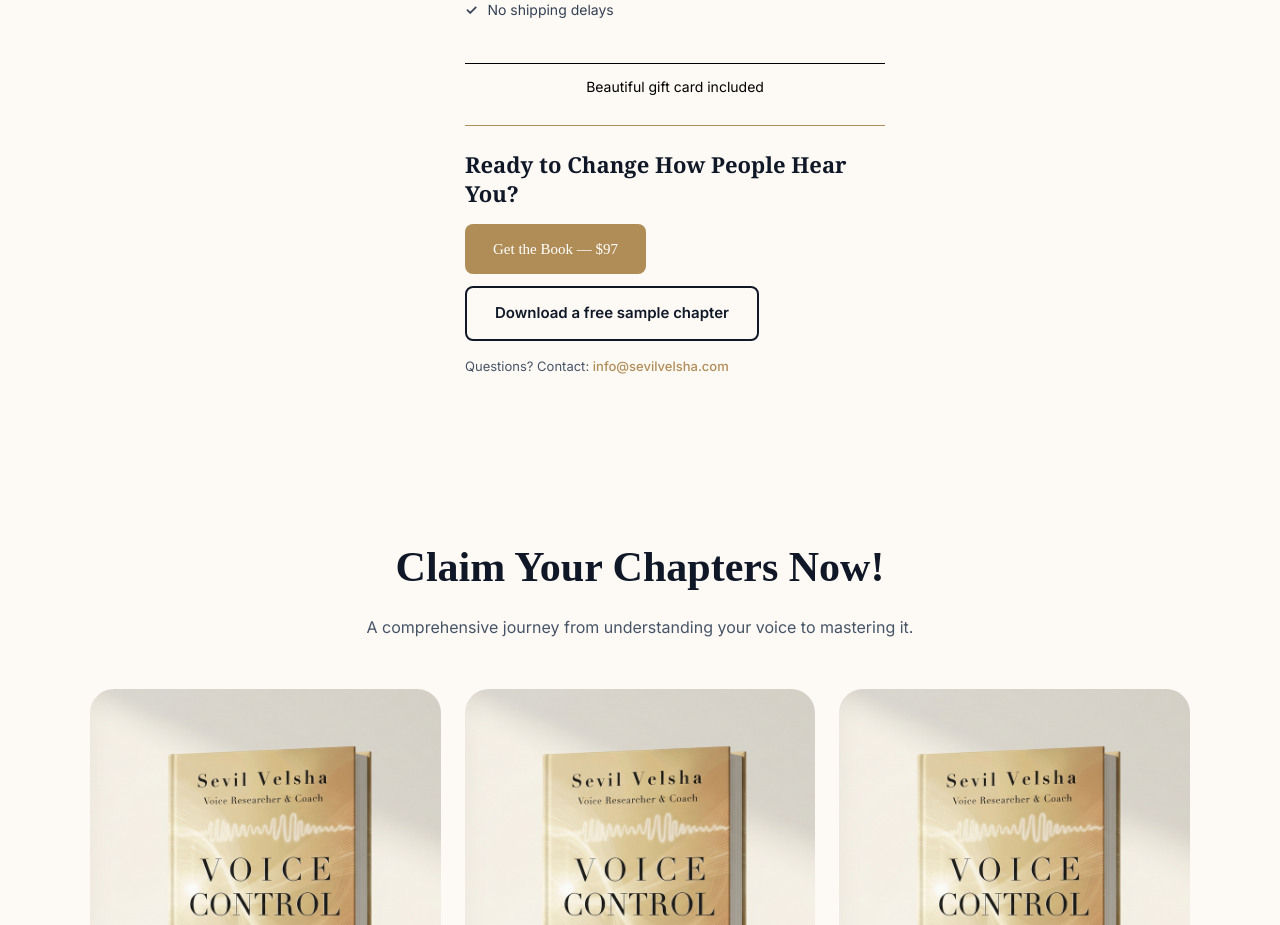
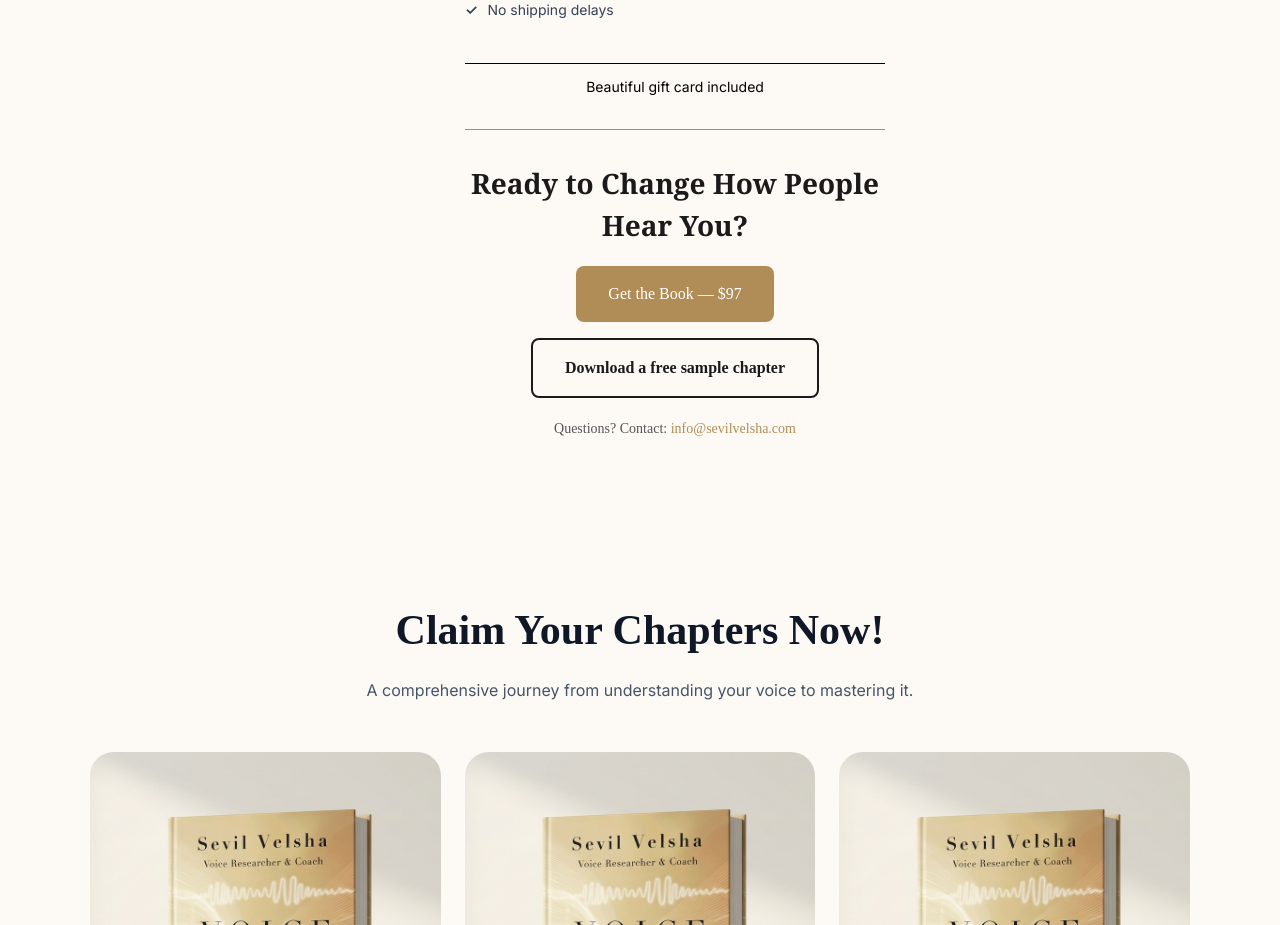
Before and after one commit to mustafahassan065/SevilVelsha, a React (Vite) app: page /voice-control-book in a window 1280 px wide. Shown: the part 4540-5465 px from the top of the page. Built offline with nearby package versions, Linux system fonts and the light colour scheme.

Commit message:
Fix the gift section

```diff
--- a/src/routes/voice-book/GiftSection/GiftSection.module.css
+++ b/src/routes/voice-book/GiftSection/GiftSection.module.css
@@ -85,40 +85,41 @@
   text-align: center;
 }
 
-/* ── CTA portion ── */
+/* ── CTA portion — same as Card ── */
 .ctaWrapper {
-  margin-top: 28px;
-  padding-top: 24px;
-  border-top: 1px solid #B08D57;
+  margin-top: 32px;
+  padding-top: 32px;
+  border-top: 1.5px solid #B08D57;
   width: 100%;
   display: flex;
   flex-direction: column;
-  align-items: flex-start;
-  gap: 16px;
+  align-items: center;
+  gap: 20px;
+  text-align: center;
 }
 
 .ctaTitle {
   font-family: 'Georgia', serif;
-  font-size: 22px;
+  font-size: 28px;
   font-weight: 600;
-  color: #101828;
+  color: #1a1a1a;
   margin: 0;
-  line-height: 1.3;
 }
 
 .ctaButtons {
   display: flex;
-  gap: 12px;
+  gap: 16px;
+  align-items: center;
   flex-wrap: wrap;
-  align-items: center;
+  justify-content: center;
 }
 
 .ctaButton {
   background-color: #b08d57;
   color: #ffffff;
-  font-size: 15px;
+  font-size: 16px;
   font-weight: 500;
-  padding: 14px 28px;
+  padding: 16px 32px;
   border: none;
   border-radius: 8px;
   cursor: pointer;
@@ -133,26 +134,24 @@
 
 .ctaSampleButton {
   background-color: transparent;
-  color: #101828;
-  font-size: 15px;
+  color: #1a1a1a;
+  font-size: 16px;
   font-weight: 600;
-  padding: 14px 28px;
-  border: 2px solid #101828;
+  padding: 16px 32px;
+  border: 2px solid #1a1a1a;
   border-radius: 8px;
   cursor: pointer;
   transition: all 0.2s;
-  font-family: 'Inter', sans-serif;
 }
 
 .ctaSampleButton:hover {
-  background-color: #101828;
+  background-color: #1a1a1a;
   color: #ffffff;
 }
 
 .ctaContact {
-  font-family: 'Inter', sans-serif;
-  font-size: 13px;
-  color: #475467;
+  font-size: 14px;
+  color: #555;
   margin: 0;
 }
 
```
